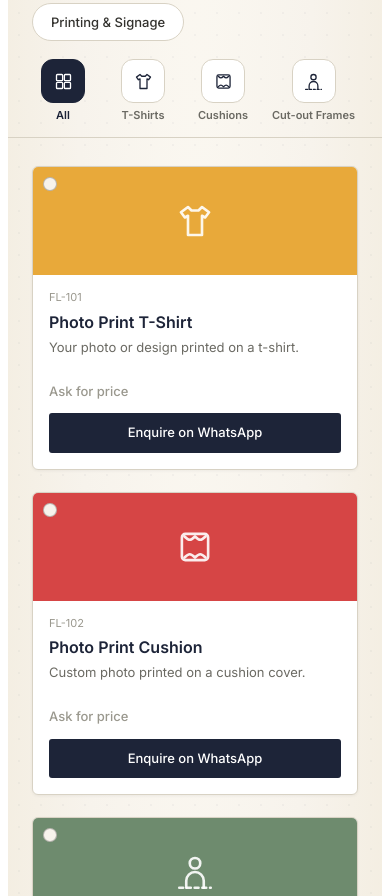
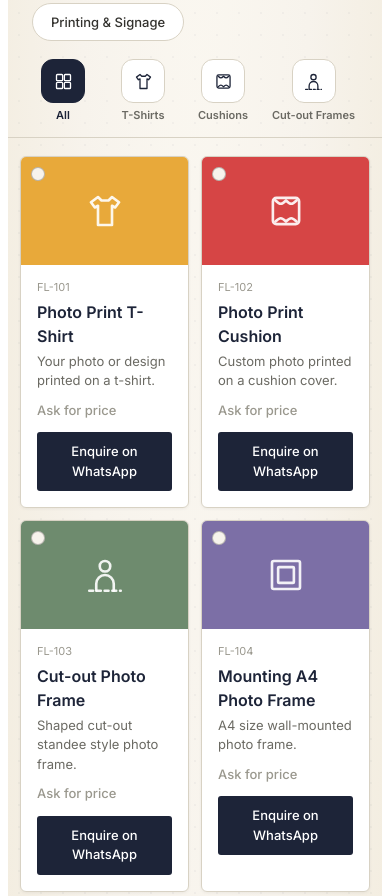
Before and after one commit to Nobitabot09/FLAYORA, a plain HTML site: page index.html in a window 390 px wide. Shown: the part 600-1496 px from the top of the page. Drawn offline with Linux system fonts and the light colour scheme.

Commit message:
Fix mobile catalogue to show two product columns

```diff
--- a/index.html
+++ b/index.html
@@ -191,6 +191,15 @@
   .fl-grid {
     display: grid; grid-template-columns: repeat(auto-fill, minmax(230px, 1fr));
     gap: 22px; padding: 28px 24px;
+  }
+
+  /* Keep two product cards per row on Android/mobile screens. */
+  @media (max-width: 560px) {
+    .fl-grid {
+      grid-template-columns: repeat(2, minmax(0, 1fr));
+      gap: 12px;
+      padding: 18px 12px;
+    }
   }
   .fl-card {
     background: #fff; border: 1px solid var(--line); border-radius: 6px;
```
